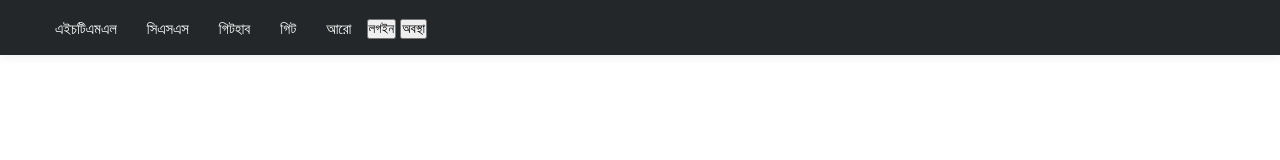
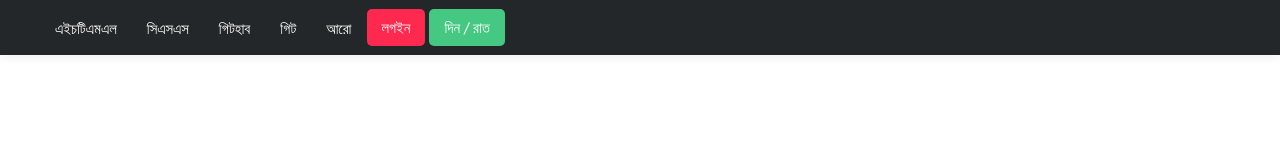
Before and after one commit to ProgrammerSany/ProHero, a plain HTML site: page index.html in a window 1280 px wide. Drawn offline with Linux system fonts and the light colour scheme.

Commit message:
Change Button Style

```diff
--- a/inc/main.css
+++ b/inc/main.css
@@ -85,7 +85,28 @@ ul {
     background: var(--header-bg-hover-color);
 }
 .pro-buttons {}
-.pro-buttons>button {}
+.pro-buttons>button {
+    font-family: 'Hind Siliguri', sans-serif;
+    font-size: 15px;
+    cursor: pointer;
+    color: #fff;
+    padding: 7px 15px 5px;
+    border-radius: 5px;
+    border: none;
+    outline: none;
+}
+.pro-buttons #login-button {
+    background: rgba(255, 40, 79, 1);
+}
+.pro-buttons #login-button:hover {
+    background: rgba(255, 40, 79, .6)
+}
+.pro-buttons #theme-button {
+    background: rgba(69, 200, 129, 1);
+}
+.pro-buttons #theme-button:hover {
+    background: rgba(69, 200, 129, .6);
+}
 
 
 /* Custom fonts start */
--- a/index.html
+++ b/index.html
@@ -26,8 +26,8 @@
                 </ul>
             </nav>
             <div class="pro-buttons">
-                <button>লগইন</button>
-                <button>অবস্থা </button>
+                <button id="login-button">লগইন</button>
+                <button id="theme-button">দিন / রাত</button>
             </div>
         </div>
     </header>
```
